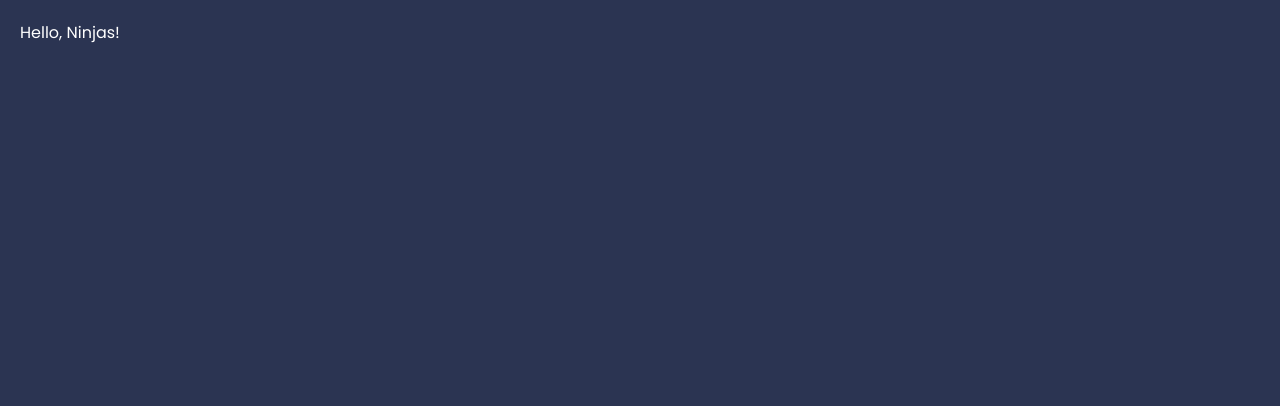
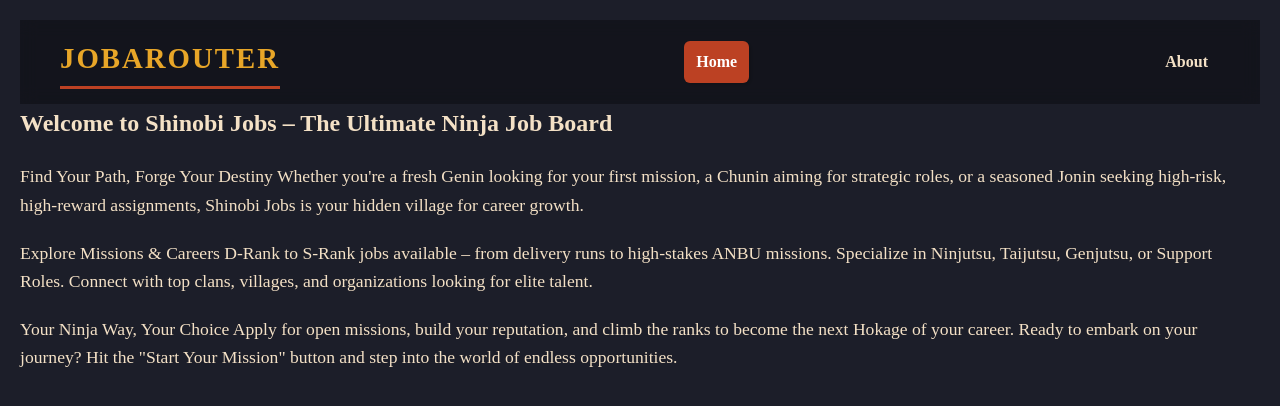
Before and after one commit to TevinAchong/react-router, a JavaScript app in the folder jobarouter/: page / in a window 1280 px wide. Shown: the top 406 px of the page. Built offline with nearby package versions, Linux system fonts and the light colour scheme; the HTML template or start-up script is replaced by a standard one.

Commit message:
switching over to routerprovider

```diff
--- a/jobarouter/package.json
+++ b/jobarouter/package.json
@@ -8,6 +8,7 @@
     "@testing-library/user-event": "^13.5.0",
     "react": "^18.2.0",
     "react-dom": "^18.2.0",
+    "react-router-dom": "6.4",
     "react-scripts": "5.0.1",
     "web-vitals": "^2.1.4"
   },
--- a/jobarouter/src/App.js
+++ b/jobarouter/src/App.js
@@ -1,8 +1,30 @@
+import {
+  createBrowserRouter,
+  Route,
+  NavLink,
+  createRoutesFromElements,
+  RouterProvider } from 'react-router-dom';
+
+// pages
+import Home from './pages/Home';
+import About from './pages/About';
+
+// layouts
+import RootLayout from './layouts/RootLayout';
+
+const router = createBrowserRouter(
+  createRoutesFromElements(
+    <Route path="/" element={<RootLayout />}>
+      {/* Index specifies that this is the home page */}
+      <Route index element={<Home />}/>
+      <Route path="about" element={<About />}/>
+    </Route>
+  )
+)
+
 function App() {
   return (
-    <div className="App">
-      Hello, Ninjas!
-    </div>
+    <RouterProvider router={router} />
   )
 }
 
--- a/jobarouter/src/index.css
+++ b/jobarouter/src/index.css
@@ -1,36 +1,121 @@
-@import url('https://fonts.googleapis.com/css2?family=Poppins:wght@400;700&display=swap');
+@import url('https://fonts.googleapis.com/css2?family=Noto+Serif+JP:wght@400;700&display=swap');
 
 :root {
-  --primary: #bc4123;
-  --secondary: #2b3452;
+  --primary: #bc4123; /* Inspired by Akatsuki red */
+  --secondary: #1c1e29; /* Darker for a more serious ninja vibe */
+  --accent: #e8a628; /* Hokage gold */
+  --light: #f4e1c6; /* Muted parchment-like color */
+  --shadow: rgba(0, 0, 0, 0.2);
 }
+
 body {
   margin: 0;
   padding: 20px;
-  font-family: "Poppins";
+  font-family: 'Noto Serif JP', serif;
   background: var(--secondary);
+  color: var(--light);
+  line-height: 1.6;
 }
+
 * {
-  color: #fff;
   margin: 0;
+  box-sizing: border-box;
 }
+
 p {
   margin: 20px 0;
+  font-size: 1.1rem;
+  color: var(--light);
 }
+
 button {
   border: 0;
-  padding: 8px;
-  border-radius: 4px;
+  padding: 10px 16px;
+  border-radius: 6px;
+  font-size: 1rem;
+  font-weight: 600;
+  text-transform: uppercase;
+  letter-spacing: 1px;
   color: white;
-  background: var(--primary);
+  background: linear-gradient(135deg, var(--primary) 40%, #a32b16);
+  box-shadow: 2px 2px 5px var(--shadow);
+  transition: all 0.3s ease-in-out;
   cursor: pointer;
 }
 
+button:hover {
+  background: linear-gradient(135deg, #a32b16 40%, var(--primary));
+  transform: scale(1.05);
+}
+
+button:active {
+  transform: scale(0.95);
+}
+
 /* navbar */
+/* Navbar */
+header {
+  background: rgba(0, 0, 0, 0.3); /* Subtle transparency for a ninja-like aesthetic */
+  padding: 15px 0;
+  backdrop-filter: blur(8px);
+}
+
+header nav {
+  display: flex;
+  align-items: center;
+  gap: 20px;
+  justify-content: space-between;
+  max-width: 1200px;
+  margin: 0 auto;
+  padding: 0 20px;
+}
+
+/* Navbar Title */
+header nav h1 {
+  font-size: 1.8rem;
+  font-weight: 700;
+  letter-spacing: 2px;
+  text-transform: uppercase;
+  border-bottom: 3px solid var(--primary);
+  color: var(--accent);
+  padding-bottom: 5px;
+  transition: all 0.3s ease-in-out;
+}
+
+header nav h1:hover {
+  color: var(--primary);
+  border-bottom-color: var(--accent);
+}
+
+/* Navbar Links */
+header nav a {
+  text-decoration: none;
+  font-size: 1rem;
+  font-weight: 600;
+  padding: 8px 12px;
+  border-radius: 6px;
+  transition: all 0.3s ease-in-out;
+  color: var(--light);
+}
+
+header nav a:hover {
+  background: rgba(255, 255, 255, 0.1);
+  color: var(--accent);
+}
+
+header nav a.active {
+  background: var(--primary);
+  color: white;
+  font-weight: 700;
+  box-shadow: 2px 2px 5px rgba(0, 0, 0, 0.2);
+}
 
 
 /* page content */
-
+.main {
+  max-width: 1200px;
+  margin: 40px auto;
+}
 
 /* help layout */
 
--- /dev/null
+++ b/jobarouter/src/layouts/RootLayout.js
@@ -0,0 +1,20 @@
+import { NavLink, Outlet } from 'react-router-dom';
+
+export default function RootLayout() {
+  return (
+    <div className="root-layout">
+        <header>
+            <nav>
+                <h1>Jobarouter</h1>
+                {/* As opposed to Link, NavLink gives you a class attribute for your a tag */}
+                <NavLink to="/">Home</NavLink>
+                <NavLink to="about">About</NavLink>
+            </nav>
+        </header>
+
+        <main>
+            <Outlet />
+        </main>
+    </div>
+  )
+}
--- /dev/null
+++ b/jobarouter/src/pages/About.js
@@ -0,0 +1,26 @@
+const About = () => {
+    return (
+        <div className="about">
+            <h2>About Us</h2>
+            <p>
+            In the world of shinobi, every warrior has a path to follow. At Shinobi Jobs,
+            we bridge the gap between skilled ninja and the missions that need them.
+            Whether you're a fresh academy graduate or an experienced Jonin, we provide the platform to
+            connect you with the right opportunities to grow, earn, and make your mark.
+            </p>
+            <p>
+            Our mission is simple: to create a job board that functions just like the hidden villages—assigning
+            the right missions to the right shinobi, ensuring every skill is put to good use.
+            From reconnaissance and protection to high-stakes S-rank operations, we believe every ninja has a role
+            to play.
+            </p>
+            <p>
+            With a vast network spanning all major villages and organizations, we bring together employers and shinobi
+            from all backgrounds, making career advancement as seamless as a well-executed jutsu.
+            Shinobi Jobs isn't just a job board—it's a way of life. Your ninja way starts here.
+            </p>
+        </div>
+     );
+}
+
+export default About;
--- /dev/null
+++ b/jobarouter/src/pages/Home.js
@@ -0,0 +1,30 @@
+const Home = () => {
+    return (
+        <div className="home">
+            <h2>Welcome to Shinobi Jobs – The Ultimate Ninja Job Board</h2>
+            <p>
+            Find Your Path, Forge Your Destiny
+
+            Whether you're a fresh Genin looking for your first mission, a Chunin
+            aiming for strategic roles, or a seasoned Jonin seeking high-risk, high-reward assignments,
+            Shinobi Jobs is your hidden village for career growth.
+            </p>
+            <p>
+            Explore Missions & Careers
+            D-Rank to S-Rank jobs available – from delivery runs to high-stakes ANBU missions.
+            Specialize in Ninjutsu, Taijutsu, Genjutsu, or Support Roles.
+            Connect with top clans, villages, and organizations looking for elite talent.
+            </p>
+            <p>
+            Your Ninja Way, Your Choice
+            Apply for open missions, build your reputation, and climb the ranks to become the next Hokage
+            of your career.
+
+            Ready to embark on your journey? Hit the "Start Your Mission" button and step into the world of
+            endless opportunities.
+            </p>
+        </div>
+    );
+}
+
+export default Home;
```
Also changed, not shown: 1 other file (tests, documents, lock files or other folders).
